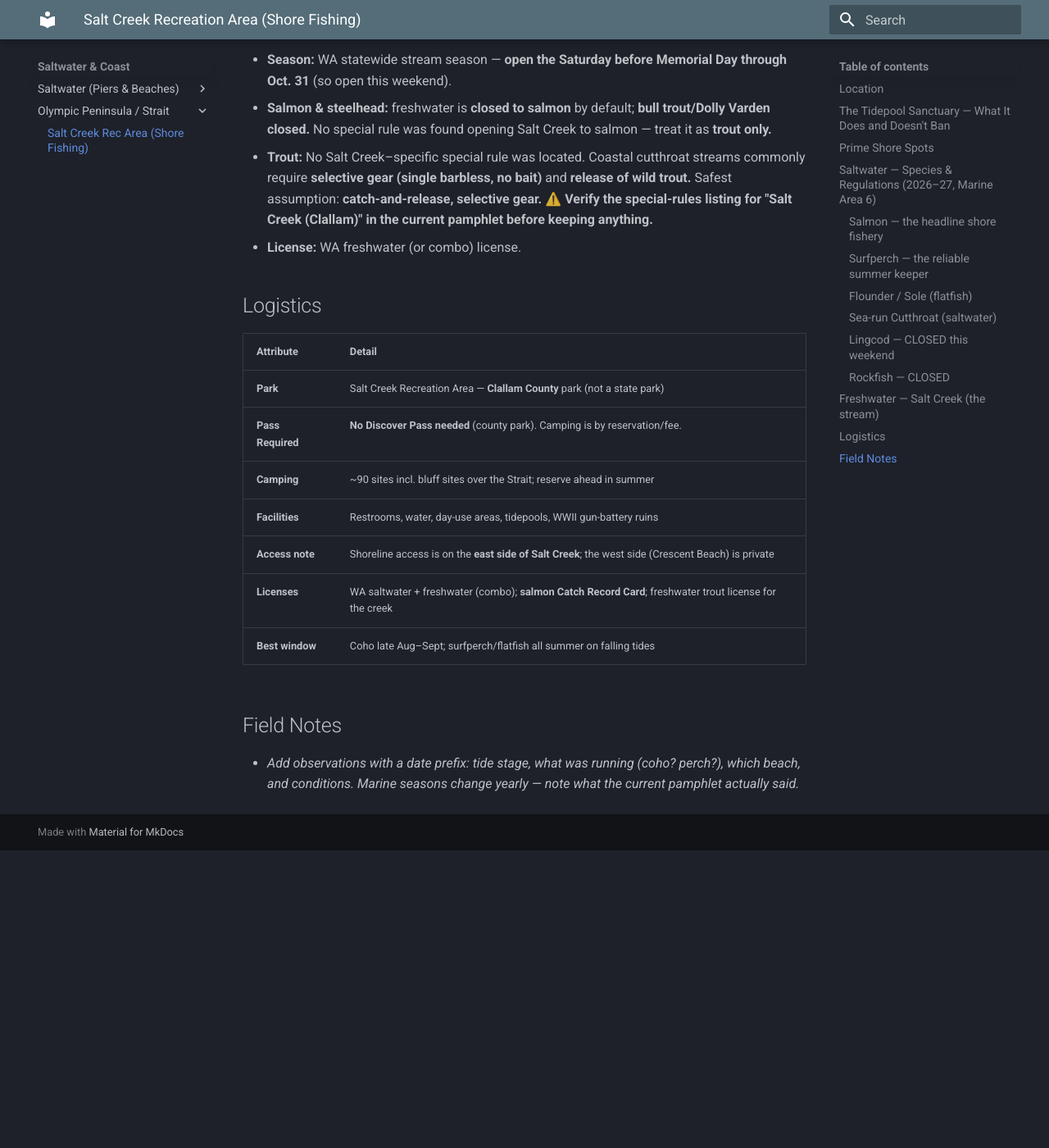
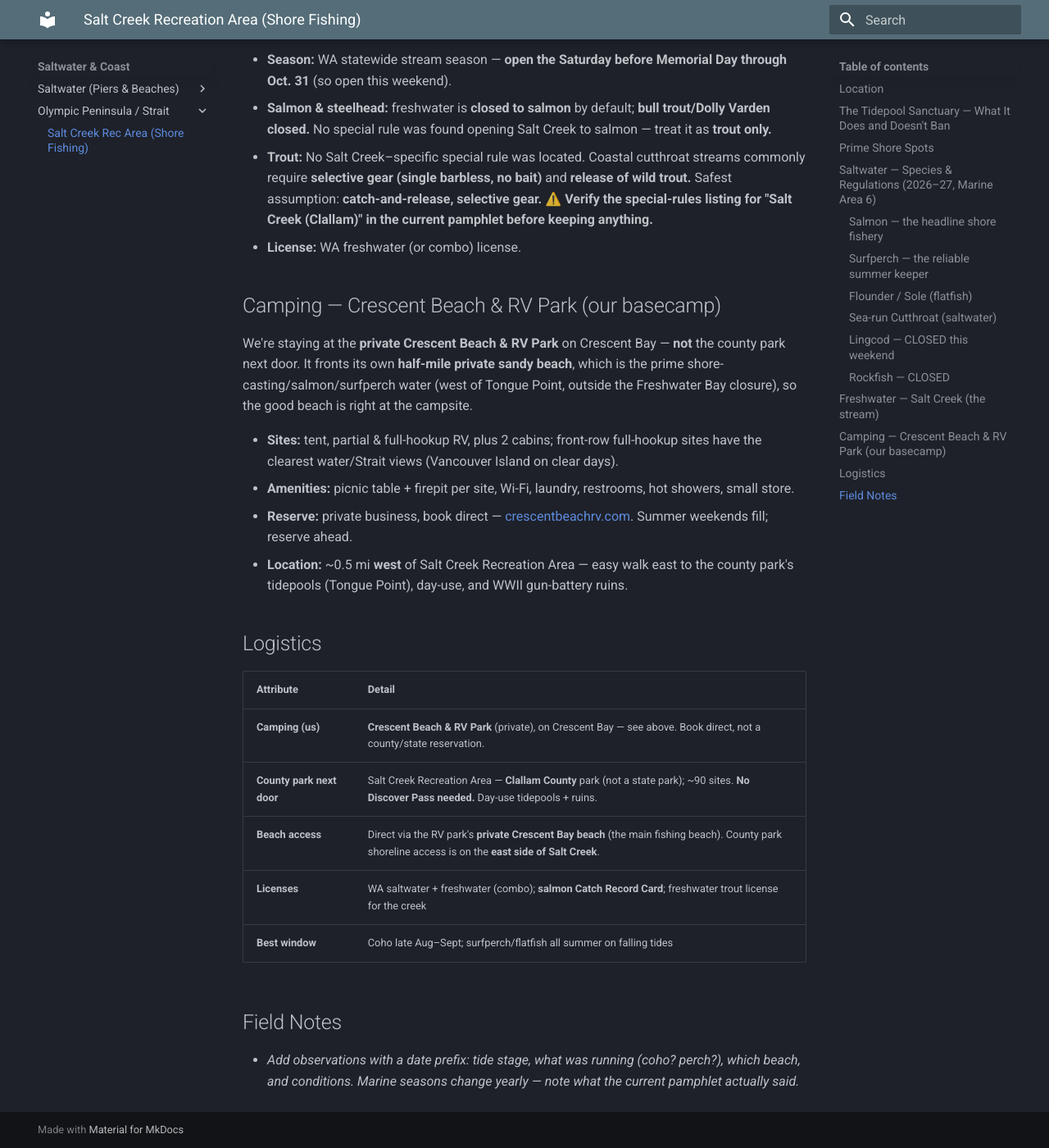
Before and after one commit to jdosher/outdoors-manual, an MkDocs documentation site: the page built from docs/9_olympic_peninsula/salt_creek.md, in a window 1280 px wide and 1400 px high, scrolled down 3240 px. Shown: the whole window at 82% size. Built offline with MkDocs 1.6.1 and Material for MkDocs 9.7.7, drawn with Linux system fonts in a browser that asks for light colours; before the commit the page ends 4277 px from its top, so only the background shows below that; some of the changed text lies outside the part shown.

Commit message:
Salt Creek: basecamp is Crescent Beach & RV Park (private), not the county park

```diff
--- a/docs/9_olympic_peninsula/salt_creek.md
+++ b/docs/9_olympic_peninsula/salt_creek.md
@@ -36,7 +36,7 @@ So, in plain terms:
 
 ## Prime Shore Spots
 
-* **Crescent Bay beach (west of Tongue Point)** — the main shore-casting beach, reached by the short walk out from the small lot near (private) Crescent Beach. This is the salmon and surfperch water, and it sits **west of the Freshwater Bay closure** (see salmon note). Best on tide changes.
+* **Crescent Bay beach (west of Tongue Point)** — the main shore-casting beach, and it's the **private half-mile beach fronting Crescent Beach & RV Park** — i.e. right out the door of our campsite (see Camping/Logistics). This is the salmon and surfperch water, and it sits **west of the Freshwater Bay closure** (see salmon note). Best on tide changes.
 * **Tongue Point rocks** — dramatic structure and tidepools. Fishy-looking, but **rockfish are closed** and lingcod is out of season in summer; mind the tide and slick rock. Primarily a look-don't-take tidepool spot.
 * **Beach gravel along the bluff** — surfperch and flounder/sole on a falling tide.
 * **Salt Creek mouth / lagoon** — sea-run cutthroat stage near the estuary; the creek itself is freshwater (see below). Respect the freshwater salmon closure.
@@ -78,14 +78,21 @@ Salt Creek is a small coastal stream, not a destination trout fishery, but it ru
 * **Trout:** No Salt Creek–specific special rule was located. Coastal cutthroat streams commonly require **selective gear (single barbless, no bait)** and **release of wild trout.** Safest assumption: **catch-and-release, selective gear.** ⚠️ **Verify the special-rules listing for "Salt Creek (Clallam)" in the current pamphlet before keeping anything.**
 * **License:** WA freshwater (or combo) license.
 
+## Camping — Crescent Beach & RV Park (our basecamp)
+
+We're staying at the **private** **Crescent Beach & RV Park** on Crescent Bay — **not** the county park next door. It fronts its own **half-mile private sandy beach**, which is the prime shore-casting/salmon/surfperch water (west of Tongue Point, outside the Freshwater Bay closure), so the good beach is right at the campsite.
+
+* **Sites:** tent, partial & full-hookup RV, plus 2 cabins; front-row full-hookup sites have the clearest water/Strait views (Vancouver Island on clear days).
+* **Amenities:** picnic table + firepit per site, Wi-Fi, laundry, restrooms, hot showers, small store.
+* **Reserve:** private business, book direct — [crescentbeachrv.com](https://www.crescentbeachrv.com/). Summer weekends fill; reserve ahead.
+* **Location:** ~0.5 mi **west** of Salt Creek Recreation Area — easy walk east to the county park's tidepools (Tongue Point), day-use, and WWII gun-battery ruins.
+
 ## Logistics
 | Attribute | Detail |
 | :--- | :--- |
-| **Park** | Salt Creek Recreation Area — **Clallam County** park (not a state park) |
-| **Pass Required** | **No Discover Pass needed** (county park). Camping is by reservation/fee. |
-| **Camping** | ~90 sites incl. bluff sites over the Strait; reserve ahead in summer |
-| **Facilities** | Restrooms, water, day-use areas, tidepools, WWII gun-battery ruins |
-| **Access note** | Shoreline access is on the **east side of Salt Creek**; the west side (Crescent Beach) is private |
+| **Camping (us)** | **Crescent Beach & RV Park** (private), on Crescent Bay — see above. Book direct, not a county/state reservation. |
+| **County park next door** | Salt Creek Recreation Area — **Clallam County** park (not a state park); ~90 sites. **No Discover Pass needed.** Day-use tidepools + ruins. |
+| **Beach access** | Direct via the RV park's **private Crescent Bay beach** (the main fishing beach). County park shoreline access is on the **east side of Salt Creek**. |
 | **Licenses** | WA saltwater + freshwater (combo); **salmon Catch Record Card**; freshwater trout license for the creek |
 | **Best window** | Coho late Aug–Sept; surfperch/flatfish all summer on falling tides |
 
```
